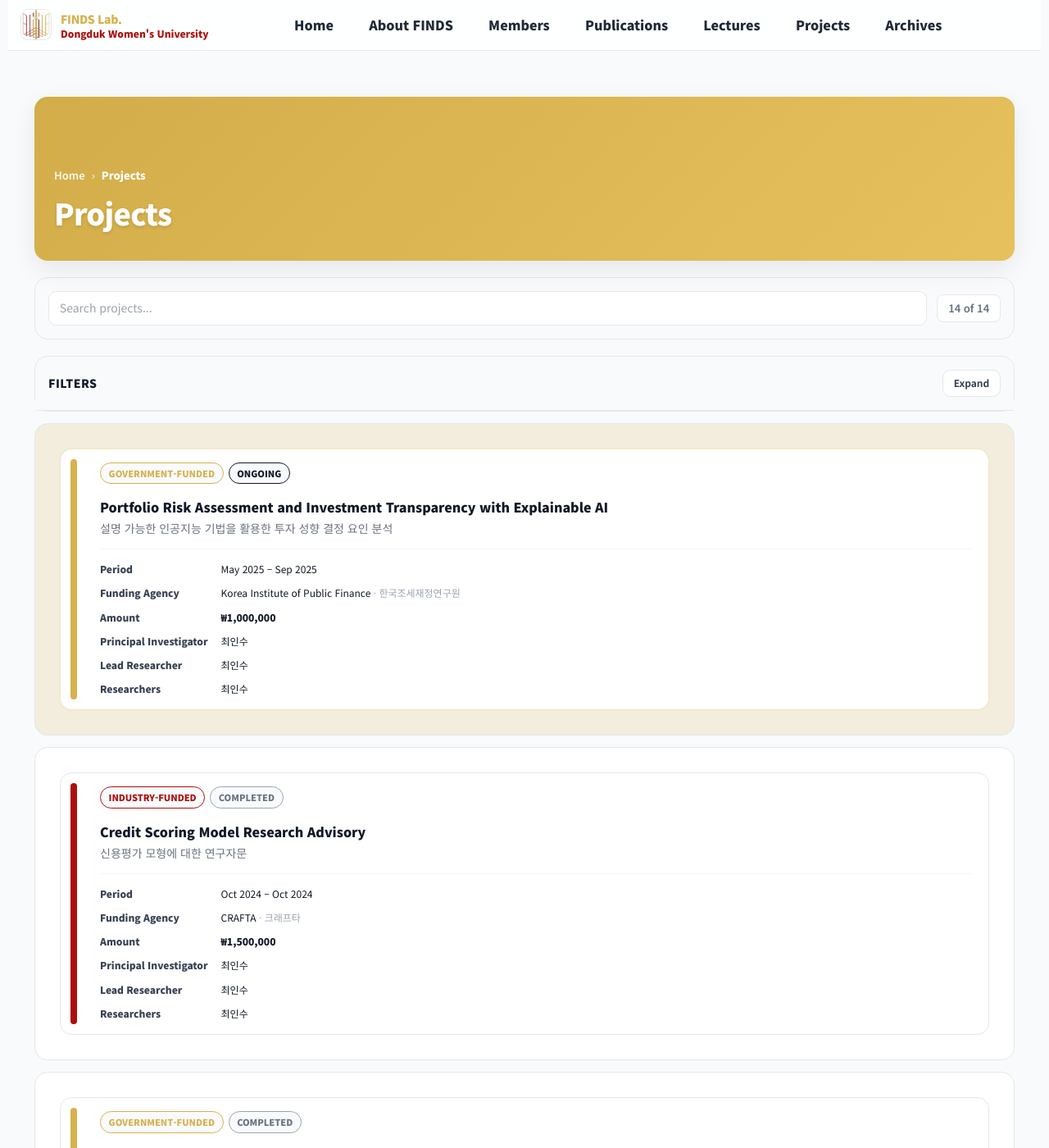
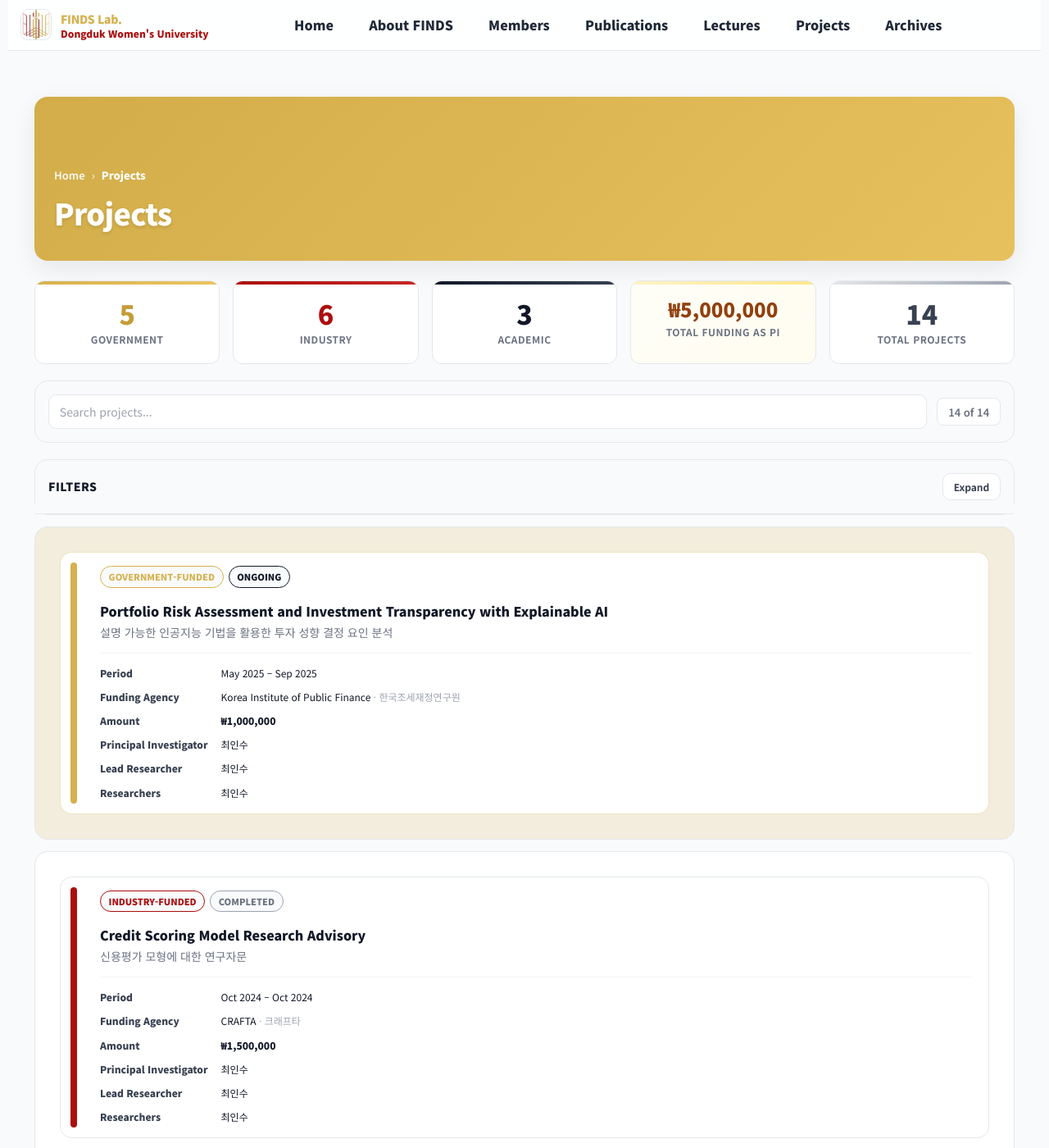
Before and after one commit to FinDS-Lab/site, a Jekyll site: the page built from projects.html, in a window 1280 px wide and 1400 px high. Shown: the whole window at 82% size. Built offline with Jekyll 4.4.1, drawn with Linux system fonts in a browser that asks for light colours; nearby versions of some CDN libraries.

Commit message:
Update projects.html

```diff
--- a/projects.html
+++ b/projects.html
@@ -206,6 +206,166 @@ function generateDiamondNetwork() {
   svg += '</svg>'; return svg;
 }
 </script>
+
+<!-- ===== Statistics Section ===== -->
+<section class="max-w-7xl mx-auto px-4 mt-6">
+  <style>
+    .stats-container {
+      display: grid;
+      grid-template-columns: repeat(5, 1fr);
+      gap: 16px;
+      margin-bottom: 20px;
+    }
+
+    .stat-card {
+      background: #fff;
+      border: 1px solid #e5e7eb;
+      border-radius: 0.75rem;
+      padding: 20px;
+      text-align: center;
+      transition: all 0.2s;
+      position: relative;
+      overflow: hidden;
+    }
+
+    .stat-card::before {
+      content: '';
+      position: absolute;
+      top: 0;
+      left: 0;
+      right: 0;
+      height: 4px;
+    }
+
+    .stat-card.government-stat::before {
+      background: linear-gradient(135deg, rgb(214, 177, 77), rgb(234, 197, 97));
+    }
+
+    .stat-card.industry-stat::before {
+      background: linear-gradient(135deg, rgb(172, 14, 14), rgb(200, 40, 40));
+    }
+
+    .stat-card.academic-stat::before {
+      background: linear-gradient(135deg, #111827, #374151);
+    }
+
+    .stat-card.amount-stat::before {
+      background: linear-gradient(135deg, #fef3c7, #fde68a);
+    }
+
+    .stat-card.total-stat::before {
+      background: linear-gradient(135deg, #e5e7eb, #9ca3af);
+    }
+
+    .stat-card:hover {
+      transform: translateY(-2px);
+      box-shadow: 0 4px 12px rgba(0,0,0,0.08);
+    }
+
+    .stat-number {
+      font-size: 32px;
+      font-weight: 900;
+      color: #111827;
+      line-height: 1.2;
+    }
+
+    .stat-label {
+      font-size: 12px;
+      color: #6b7280;
+      margin-top: 4px;
+      text-transform: uppercase;
+      letter-spacing: 0.5px;
+      font-weight: 700;
+    }
+
+    .stat-card.government-stat .stat-number {
+      color: rgb(194, 157, 57);
+    }
+
+    .stat-card.industry-stat .stat-number {
+      color: rgb(172, 14, 14);
+    }
+
+    .stat-card.academic-stat .stat-number {
+      color: #111827;
+    }
+
+    .stat-card.amount-stat {
+      background: linear-gradient(135deg, #fffef7, #fffdf0);
+    }
+
+    .stat-card.amount-stat .stat-number {
+      color: rgb(146, 64, 14);
+      font-size: 24px;
+    }
+
+    .stat-card.total-stat .stat-number {
+      color: #374151;
+    }
+
+    @media (max-width: 768px) {
+      .stats-container {
+        grid-template-columns: repeat(2, 1fr);
+        gap: 12px;
+      }
+      .stat-card {
+        padding: 16px;
+      }
+      .stat-number {
+        font-size: 26px;
+      }
+      .stat-card.amount-stat .stat-number {
+        font-size: 20px;
+      }
+      .stat-label {
+        font-size: 10px;
+      }
+    }
+
+    @media (max-width: 480px) {
+      .stats-container {
+        grid-template-columns: repeat(2, 1fr);
+        gap: 10px;
+      }
+      .stat-card {
+        padding: 14px;
+      }
+      .stat-number {
+        font-size: 22px;
+      }
+      .stat-card.amount-stat .stat-number {
+        font-size: 16px;
+      }
+      .stat-label {
+        font-size: 9px;
+        letter-spacing: 0.3px;
+      }
+    }
+  </style>
+
+  <div class="stats-container">
+    <div class="stat-card government-stat">
+      <div class="stat-number" id="governmentCount">0</div>
+      <div class="stat-label">Government</div>
+    </div>
+    <div class="stat-card industry-stat">
+      <div class="stat-number" id="industryCount">0</div>
+      <div class="stat-label">Industry</div>
+    </div>
+    <div class="stat-card academic-stat">
+      <div class="stat-number" id="academicCount">0</div>
+      <div class="stat-label">Academic</div>
+    </div>
+    <div class="stat-card amount-stat">
+      <div class="stat-number" id="totalAmount">₩0</div>
+      <div class="stat-label">Total Funding as PI</div>
+    </div>
+    <div class="stat-card total-stat">
+      <div class="stat-number" id="totalCount">0</div>
+      <div class="stat-label">Total Projects</div>
+    </div>
+  </div>
+</section>
 
 <!-- ===== Styles ===== -->
 <style>
@@ -673,10 +833,13 @@ function generateDiamondNetwork() {
       }
     });
 
+    const totalCount = PROJECTS.length;
+
     // Update statistics display with animation
     animateNumber('governmentCount', governmentCount);
     animateNumber('industryCount', industryCount);
     animateNumber('academicCount', academicCount);
+    animateNumber('totalCount', totalCount);
 
     // Format and display total amount
     const formattedAmount = '₩' + totalAmountAsPI.toLocaleString('ko-KR');
```
